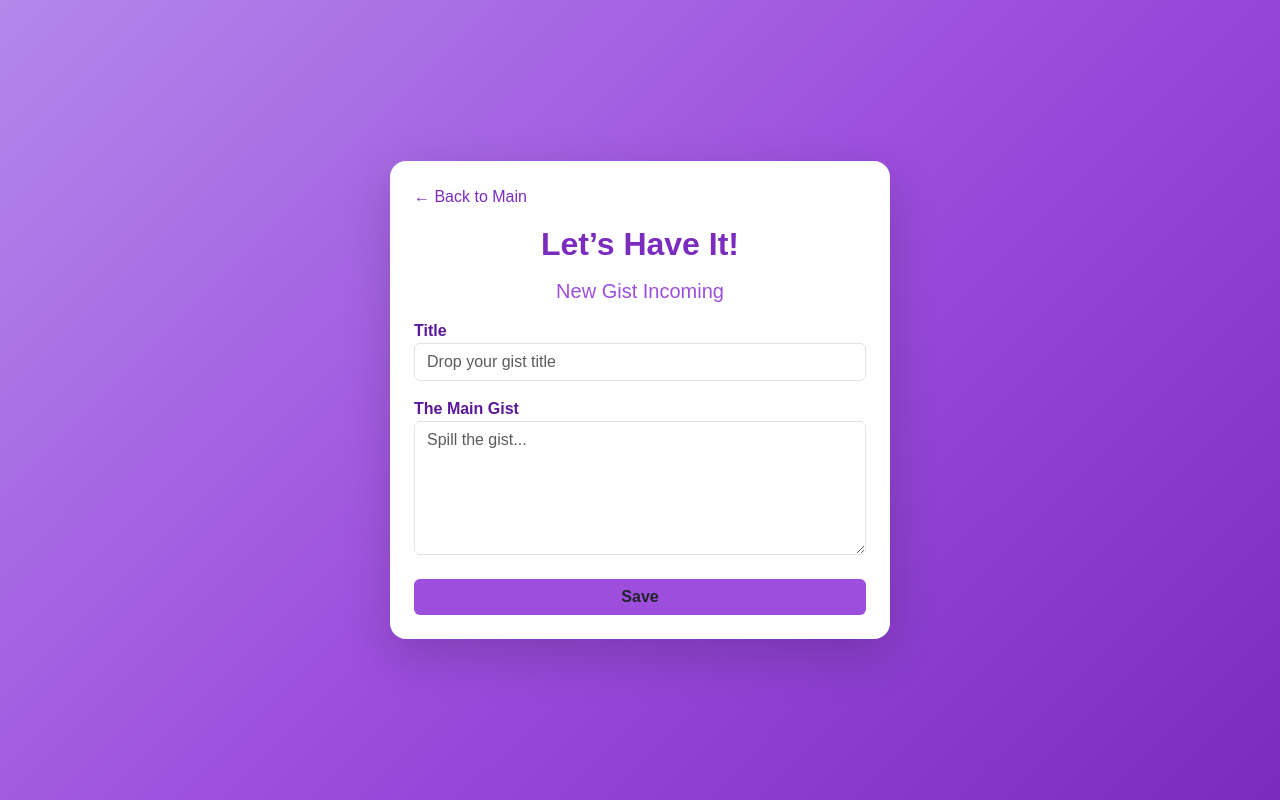
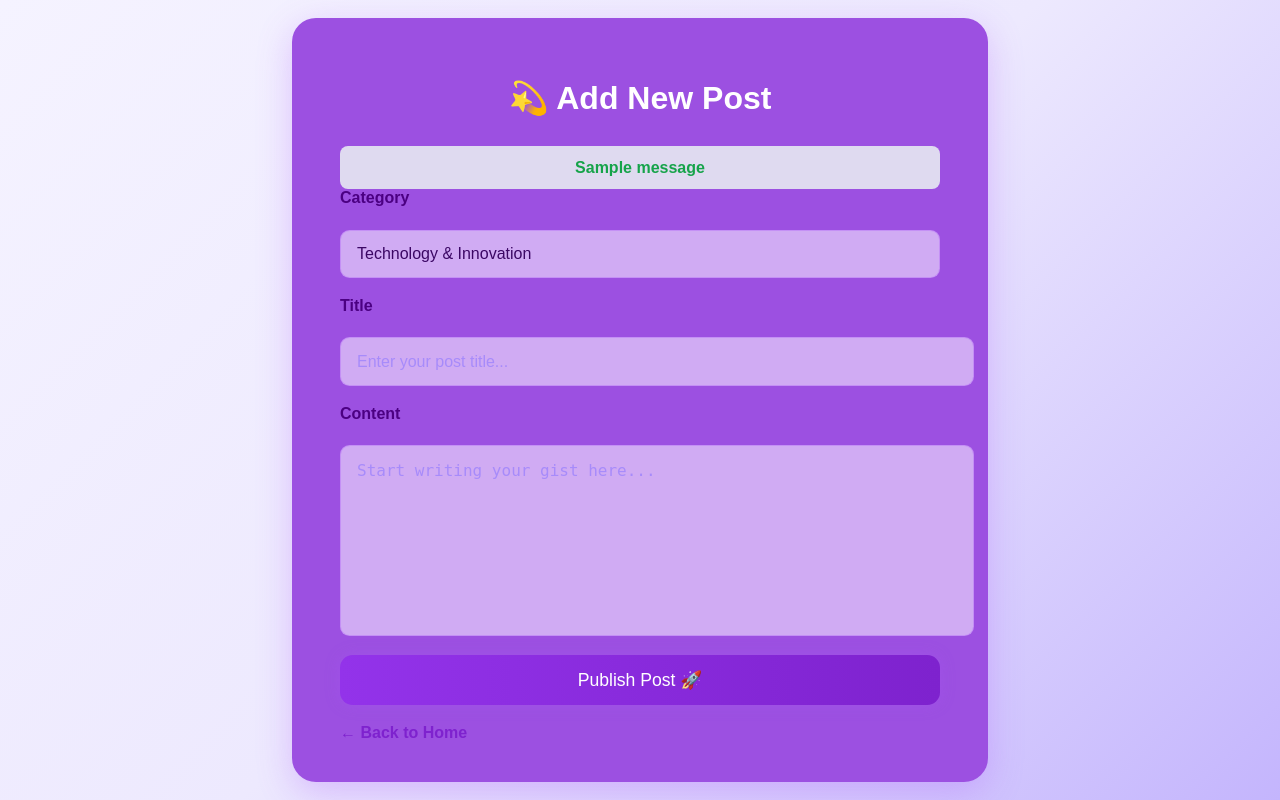
Before and after one commit to seenarh/solid-octo-waddle, a Django app: page /post_new/ in a window 1280 px wide. Run offline with Django 5.2, Linux system fonts and the light colour scheme; a user stored in the database is signed in; tables that the repository leaves empty hold one stand-in row (values such as "Sample post"); one stand-in notice (Sample message) is shown.

Commit message:
newchange

```diff
--- a/authentication/views.py
+++ b/authentication/views.py
@@ -22,9 +22,9 @@ def login_page(request):
         if user is None:
             messages.error(request,'invalid password')
             return redirect('/login/')
-        #elif user.is_staff:
-            #login(request,user)
-            #return redirect('/post_new/')
+        elif user.is_staff:
+            login(request,user)
+            return redirect('/post_new/')
         else :
             login(request,user)
         return redirect('/main/')
--- a/core/settings.py
+++ b/core/settings.py
@@ -56,7 +56,7 @@ LOGIN_URL = 'login.page'
 TEMPLATES = [
     {
         'BACKEND': 'django.template.backends.django.DjangoTemplates',
-        'DIRS': ['templates'],
+        'DIRS': [BASE_DIR / 'templates'],
         'APP_DIRS': True,
         'OPTIONS': {
             'context_processors': [
--- a/posts/forms.py
+++ b/posts/forms.py
@@ -4,4 +4,4 @@ from .models import Post
 class PostForm(forms.ModelForm):
     class Meta:
         model = Post
-        fields = ['title', 'text']
+        fields = ['title', 'text','category' ]
--- a/posts/urls.py
+++ b/posts/urls.py
@@ -8,5 +8,6 @@ urlpatterns = [
         path('main/<int:pk>',PostDetailView.as_view(), name='post_detail'),
         path('post/<int:pk>/edit/', PostUpdateView.as_view(), name='post_edit'),
         path('post/<int:pk>/delete/', PostDeleteView.as_view(), name='post_delete'),
-        path('category/<str:category_slug>/', CategoryListView.as_view(), name='category_posts'),
+        path('category/<str:category_slug>/', CategoryListView.as_view(), name='category_detail'),
+
 ]
--- a/posts/views.py
+++ b/posts/views.py
@@ -22,7 +22,7 @@ class PostListView(ListView):
 
 class CategoryListView(ListView):
     model = Post
-    template_name = 'main.html'
+    template_name ='category_detail.html'
     context_object_name = 'all_posts_list'
 
     def get_queryset(self):
@@ -37,26 +37,35 @@ class CategoryListView(ListView):
         context['current_category'] = next((c for c in categories if c['slug'] == category_slug), None)
         return context
 
-
 @login_required
 def post_new(request):
-    # allow only staff & superusers
+    # Only staff/superusers can post
     if not request.user.is_staff:
         return redirect('main')
+
+    # Capture category slug from query string (?category=tech)
+    category_slug = request.GET.get("category")
 
     if request.method == "POST":
         title = request.POST.get("title")
         body = request.POST.get("body")
+        category = request.POST.get("category") or category_slug
 
-        if title and body:
+        if title and body and category:
             post = Post.objects.create(
                 title=title,
                 text=body,
+                category=category,
+                author=request.user
             )
-            post.save()
-            return redirect('main')
+            return redirect('post_detail', pk=post.pk)
 
-    return render(request, 'post_new.html')
+    # Pass category choices and selected category to template
+    return render(request, "post_new.html", {
+        "category_slug": category_slug,
+        "categories": Post.CATEGORY_CHOICES,
+    })
+
 
 class PostDetailView(DetailView):
     model = Post
--- a/templates/post_new.html
+++ b/templates/post_new.html
@@ -2,62 +2,170 @@
 <html lang="en">
 <head>
   <meta charset="UTF-8">
-    <meta name="viewport" content="width=device-width, initial-scale=1.0">
-    <title>Post New Gist</title>
-    <link href="https://cdn.jsdelivr.net/npm/bootstrap@5.3.3/dist/css/bootstrap.min.css" rel="stylesheet">
+  <title>Add New Post | GISTWARE</title>
   <style>
     body {
-            background: linear-gradient(135deg, #b388eb, #9d4edd, #7b2cbf);
-            color: #fff;
-            font-family: 'Poppins', sans-serif;
+      font-family: "Poppins", sans-serif;
+      background: linear-gradient(135deg, #f5f3ff, #ede9fe, #c4b5fd);
+      color: #3b0764;
+      display: flex;
+      justify-content: center;
+      align-items: center;
+      min-height: 100vh;
+      margin: 0;
     }
-        .card {
-            background-color: #fff;
-            color: #333;
+
+    .container {
+      background: rgb(156,80,225);
+      backdrop-filter: blur(10px);
+      padding: 2.5rem 3rem;
+      border-radius: 1.5rem;
+      box-shadow: 0 10px 35px rgba(168, 85, 247, 0.3);
+      width: 90%;
+      max-width: 600px;
+      animation: fadeIn 0.8s ease-in-out;
+    }
+
+    @keyframes fadeIn {
+      from { opacity: 0; transform: translateY(20px); }
+      to { opacity: 1; transform: translateY(0); }
+    }
+
+    h1 {
+      text-align: center;
+      margin-bottom: 1.8rem;
+      font-size: 2rem;
+      font-weight: 700;
+      color: white;
+    }
+
+    form {
+      display: flex;
+      flex-direction: column;
+      gap: 1.2rem;
+    }
+
+    label {
+      font-weight: 600;
+      color: #4b0082;
+      margin-bottom: 0.2rem;
+    }
+
+    input[type="text"],
+    select,
+    textarea {
+      background: rgba(243, 232, 255, 0.6);
+      border: 1px solid rgba(168, 85, 247, 0.3);
+      border-radius: 0.6rem;
+      color: #3b0764;
+      padding: 0.9rem 1rem;
+      font-size: 1rem;
+      outline: none;
+      width: 100%;
+      transition: 0.3s ease;
+    }
+
+    input:focus,
+    textarea:focus,
+    select:focus {
+      border-color: #9333ea;
+      box-shadow: 0 0 8px rgba(147, 51, 234, 0.4);
+      background: #fdf4ff;
+    }
+
+    input::placeholder,
+    textarea::placeholder {
+      color: #a78bfa;
+    }
+
+    select {
+      color: #3b0764;
+      appearance: none;
+      cursor: pointer;
+    }
+
+    textarea {
+      height: 160px;
+      resize: none;
+    }
+
+    button {
+      background: linear-gradient(90deg, #9333ea, #7e22ce);
       border: none;
-            border-radius: 1rem;
+      border-radius: 0.8rem;
+      color: white;
+      font-size: 1.1rem;
+      padding: 0.9rem;
+      cursor: pointer;
+      transition: 0.3s ease;
+      box-shadow: 0 0 15px rgba(168, 85, 247, 0.3);
     }
-        .btn-purple {
-            background-color: #9d4edd;
-            border: none;
+
+    button:hover {
+      background: linear-gradient(90deg, #a855f7, #6d28d9);
+      transform: translateY(-2px);
     }
-        .btn-purple:hover {
-            background-color: #7b2cbf;
+
+    a.back {
+      display: inline-block;
+      text-align: center;
+      margin-top: 1.2rem;
+      color: #7e22ce;
+      text-decoration: none;
+      font-weight: 600;
+      transition: 0.3s ease;
     }
-        a {
-            color: #7b2cbf;
-            font-weight: 500;
+
+    a.back:hover {
+      color: #9333ea;
+      text-decoration: underline;
     }
-        a:hover {
-            text-decoration: underline;
-            color: #5a189a;
+
+    .success-message {
+      display: none;
+      text-align: center;
+      color: #16a34a;
+      font-weight: 600;
+      margin-top: 1rem;
+      background: rgba(240, 253, 244, 0.8);
+      border-radius: 0.5rem;
+      padding: 0.8rem;
+      animation: fadeIn 0.5s ease-in-out;
     }
   </style>
 </head>
 <body>
+  <div class="container">
+    <h1>💫 Add New Post</h1>
 
-    <div class="container d-flex justify-content-center align-items-center vh-100">
-        <form class="card p-4 shadow-lg" style="max-width: 500px; width: 100%;" method="post" enctype="multipart/form-data">
-            <a href="/main/" class="text-decoration-none mb-3 d-inline-block">&larr; Back to Main</a>
+    {% if messages %}
+      {% for message in messages %}
+        <div class="success-message" style="display:block;">{{ message }}</div>
+      {% endfor %}
+    {% endif %}
 
-            <h2 class="text-center mb-3 fw-bold" style="color:#7b2cbf;">Let’s Have It!</h2>
+    <form method="POST">
       {% csrf_token %}
 
-            <h5 class="text-center mb-3" style="color:#9d4edd;">New Gist Incoming </h5>
+      <label for="category">Category</label>
+      <select name="category" id="category" required>
+        {% for slug, name in categories %}
+          <option value="{{ slug }}" {% if slug == category_slug %}selected{% endif %}>
+            {{ name|title }}
+          </option>
+        {% endfor %}
+      </select>
 
-            <div class="form-group mb-3">
-                <label for="title" class="fw-semibold" style="color:#5a189a;">Title</label>
-                <input type="text" class="form-control" id="title" name="title" placeholder="Drop your gist title" required>
+      <label for="title">Title</label>
+      <input type="text" name="title" id="title" placeholder="Enter your post title..." required>
+
+      <label for="body">Content</label>
+      <textarea name="body" id="body" placeholder="Start writing your gist here..." required></textarea>
+
+      <button type="submit">Publish Post 🚀</button>
+    </form>
+
+    <a href="{% url 'main' %}" class="back">← Back to Home</a>
   </div>
-
-            <div class="form-group mb-4">
-                <label for="body" class="fw-semibold" style="color:#5a189a;">The Main Gist</label>
-                <textarea class="form-control" id="body" name="body" rows="5" placeholder="Spill the gist..." required></textarea>
-            </div>
-
-            <button type="submit" class="btn btn-purple w-100 fw-bold">Save </button>
-        </form>
-    </div>
-
 </body>
 </html>
```
Also changed, not shown: templates/category_detail.html (added, +167 -0 lines), templates/category_posts.html (deleted, +0 -118 lines), templates/main.html (+11 -10 lines), templates/storage.html (+8 -0 lines). Lines whose indentation alone changed are shown as unchanged.
